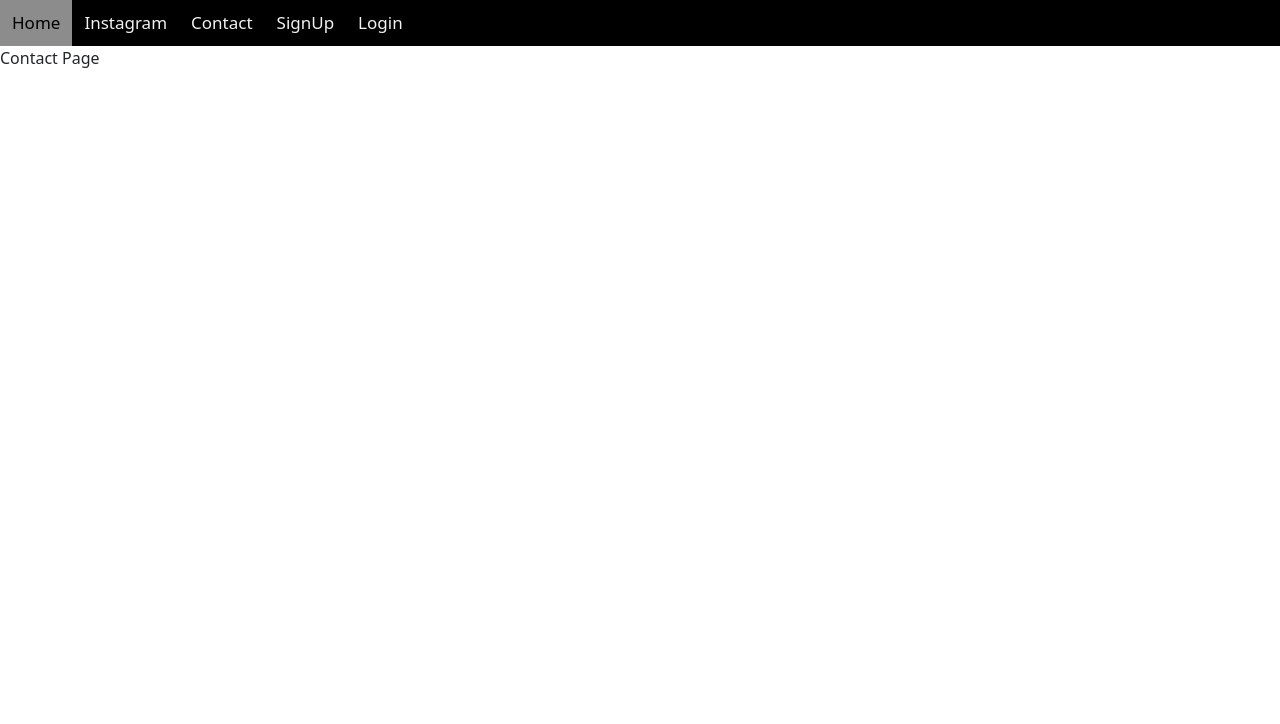
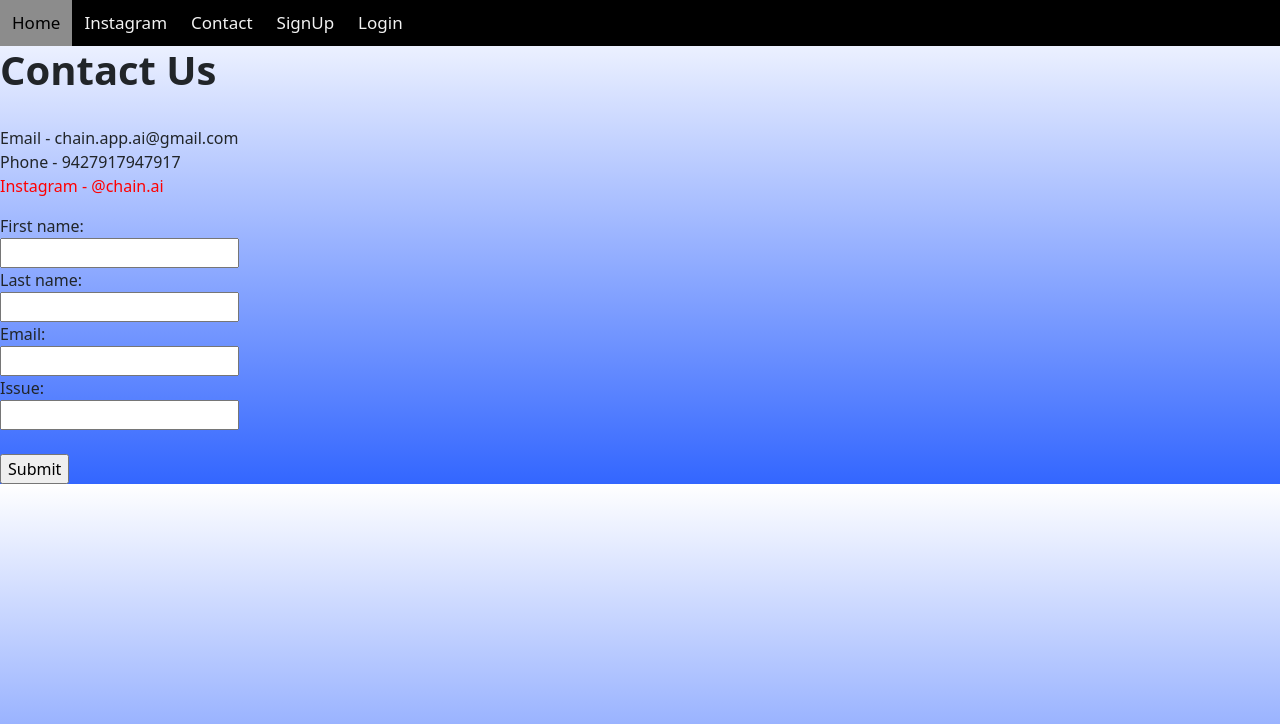
Before and after one commit to wd7512/Chain, a Django app: page /contact/ in a window 1280 px wide. Shown: the top 724 px of the page. Run offline with Django 3.2, Linux system fonts and the light colour scheme; some libraries are stand-ins or nearby versions.

Commit message:
Contact page development
Added code to contact us page

```diff
--- a/Django/mysite/templates/contact.html
+++ b/Django/mysite/templates/contact.html
@@ -1,4 +1,28 @@
 {% extends "base.html" %}
 {% block content %}
-Contact Page
+
+<body style="background: linear-gradient(to bottom, #ffffff 0%, #3366ff 100%);">
+
+<h1> <b> Contact Us </b> </h1>
+<br /> Email - chain.app.ai@gmail.com
+<br /> Phone - 9427917947917
+<p style="color:red;">Instagram - @chain.ai</p>
+
+<form action="/action_page.php">
+  <label for="fname">First name:</label><br>
+  <input type="text" id="fname" name="fname" value=""><br>
+
+  <label for="lname">Last name:</label><br>
+  <input type="text" id="lname" name="lname" value=""><br>
+
+  <label for="email">Email:</label><br>
+  <input type="email" id="email" name="email" value=""><br>
+
+  <label for="issue">Issue:</label><br>
+  <input type="text" id="issue" name="issue" value=""><br><br>
+
+  <input type="submit" value="Submit">
+</form>
+
+</body>
 {% endblock %}
```
Also changed, not shown: 7 other files.
